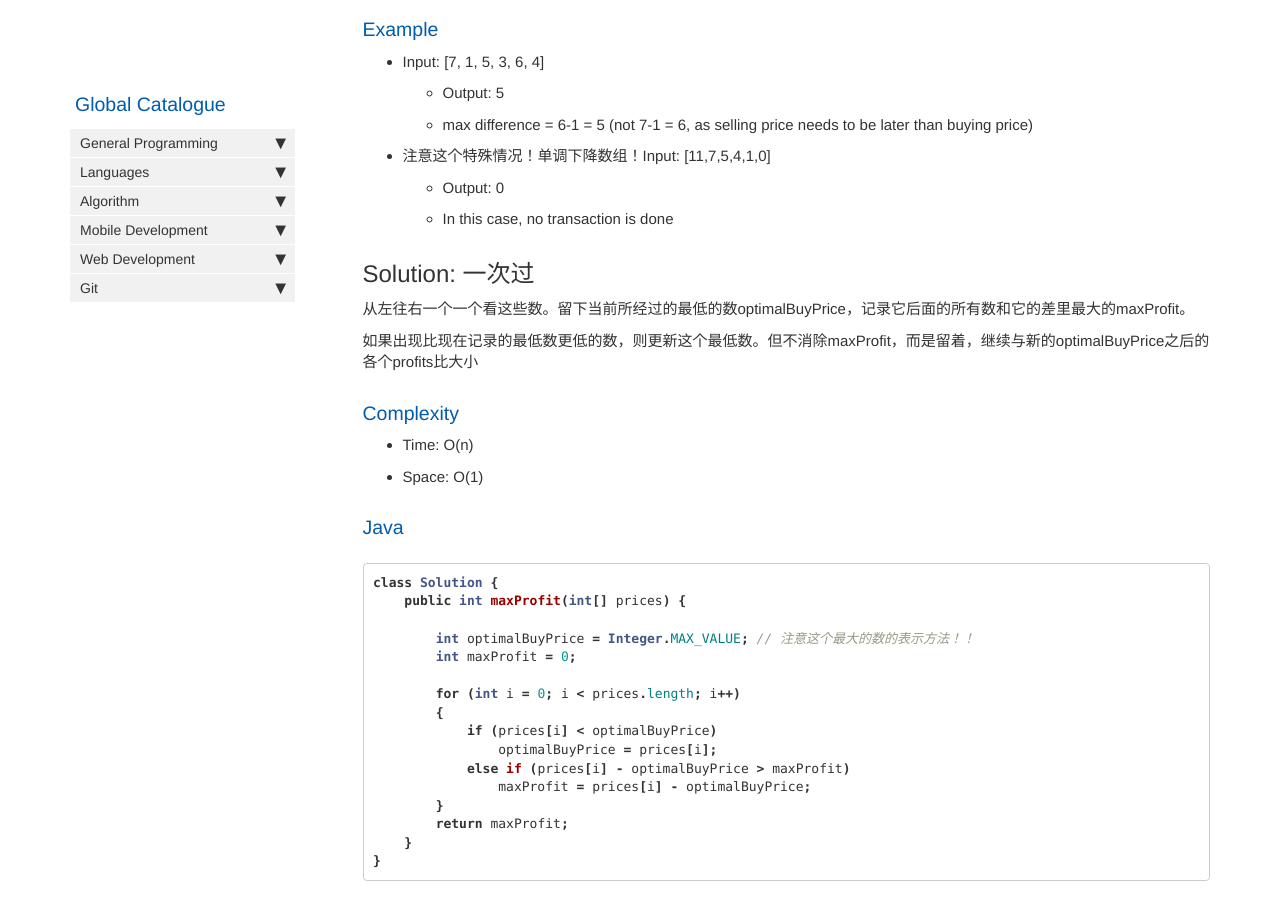
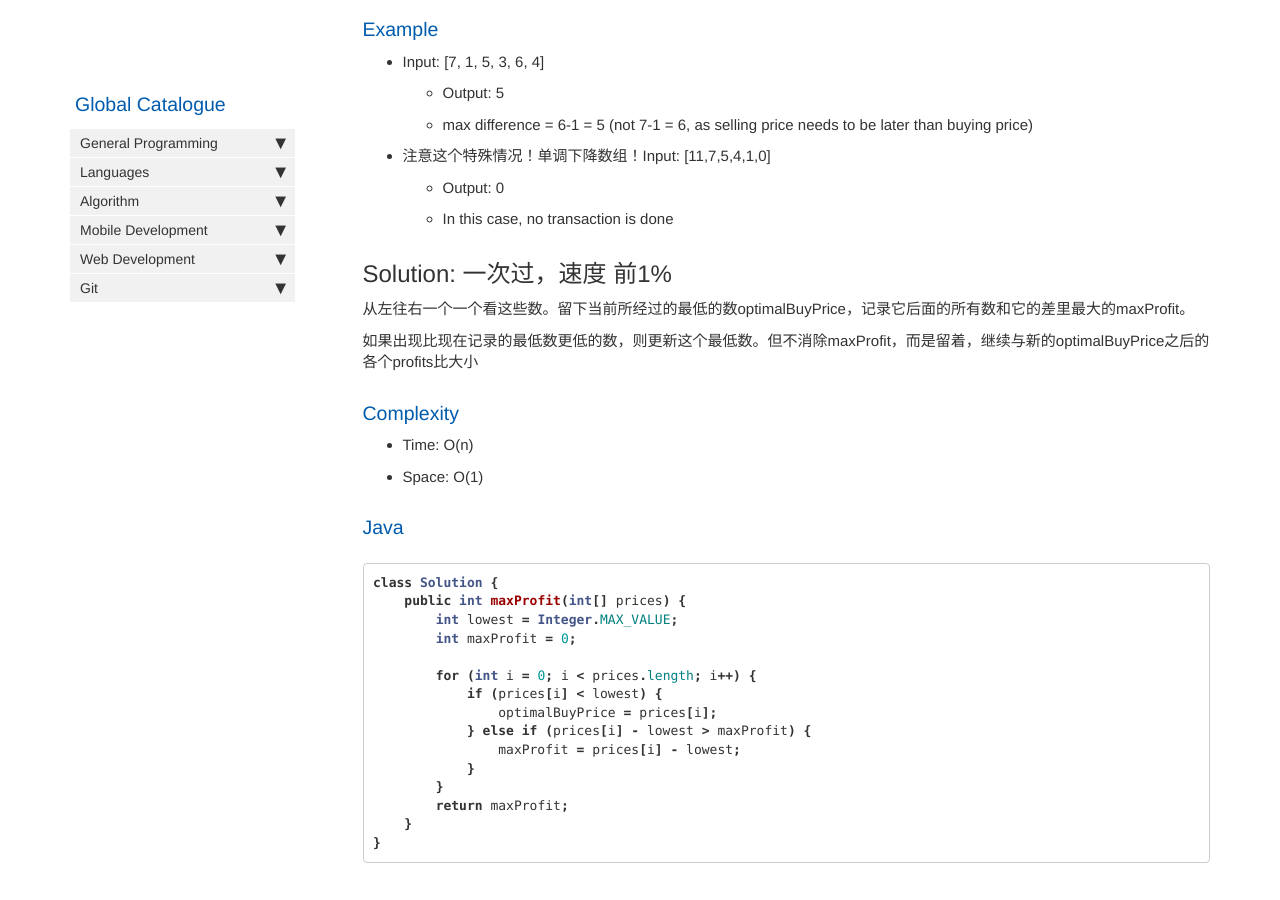
Before and after one commit to HungryOrc/hungryorc.github.io, a Jekyll site: the page built from pages/algorithm/algorithm_best_time_to_buy_and_sell_stock_one_transaction.md, in a window 1280 px wide and 900 px high, scrolled down 297 px. Built offline with Jekyll 4.4.1, drawn with Linux system fonts in a browser that asks for light colours; nearby versions of some CDN libraries; comment, search, counter and statistics services are not loaded.

Commit message:
Update algorithm_best_time_to_buy_and_sell_stock_one_transaction.md

````diff
--- a/pages/algorithm/algorithm_best_time_to_buy_and_sell_stock_one_transaction.md
+++ b/pages/algorithm/algorithm_best_time_to_buy_and_sell_stock_one_transaction.md
@@ -22,7 +22,7 @@ Design an algorithm to find the maximum profit. You may complete **at most one t
   * Output: 0
   * In this case, no transaction is done
 
-## Solution: 一次过
+## Solution: 一次过，速度 前1%
 从左往右一个一个看这些数。留下当前所经过的最低的数optimalBuyPrice，记录它后面的所有数和它的差里最大的maxProfit。
 
 如果出现比现在记录的最低数更低的数，则更新这个最低数。但不消除maxProfit，而是留着，继续与新的optimalBuyPrice之后的各个profits比大小
@@ -35,16 +35,15 @@ Design an algorithm to find the maximum profit. You may complete **at most one t
 ```java
 class Solution {
     public int maxProfit(int[] prices) {
-
-        int optimalBuyPrice = Integer.MAX_VALUE; // 注意这个最大的数的表示方法！！
+        int lowest = Integer.MAX_VALUE;
         int maxProfit = 0;
 
-        for (int i = 0; i < prices.length; i++)
-        {
-            if (prices[i] < optimalBuyPrice)
+        for (int i = 0; i < prices.length; i++) {
+            if (prices[i] < lowest) {
                 optimalBuyPrice = prices[i];
-            else if (prices[i] - optimalBuyPrice > maxProfit)
-                maxProfit = prices[i] - optimalBuyPrice;
+            } else if (prices[i] - lowest > maxProfit) {
+                maxProfit = prices[i] - lowest;
+            }
         }
         return maxProfit;
     }
````
